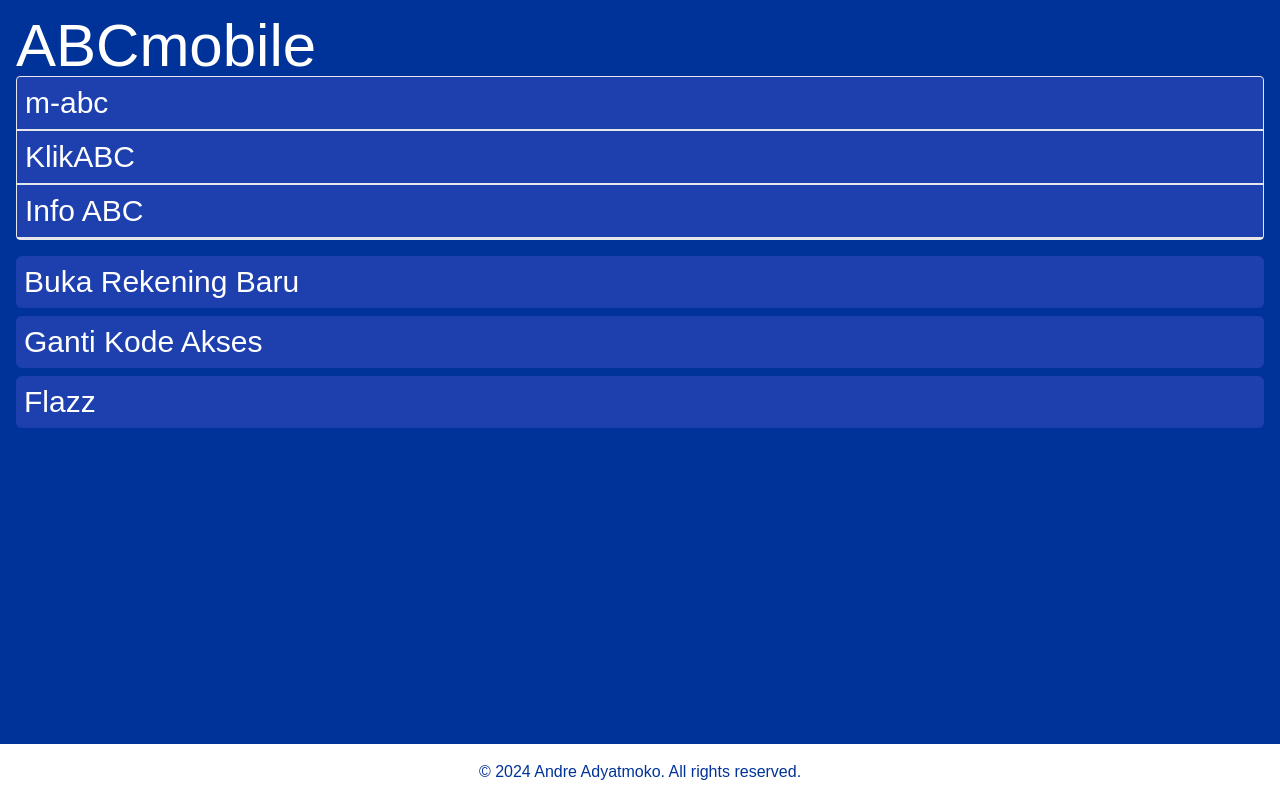
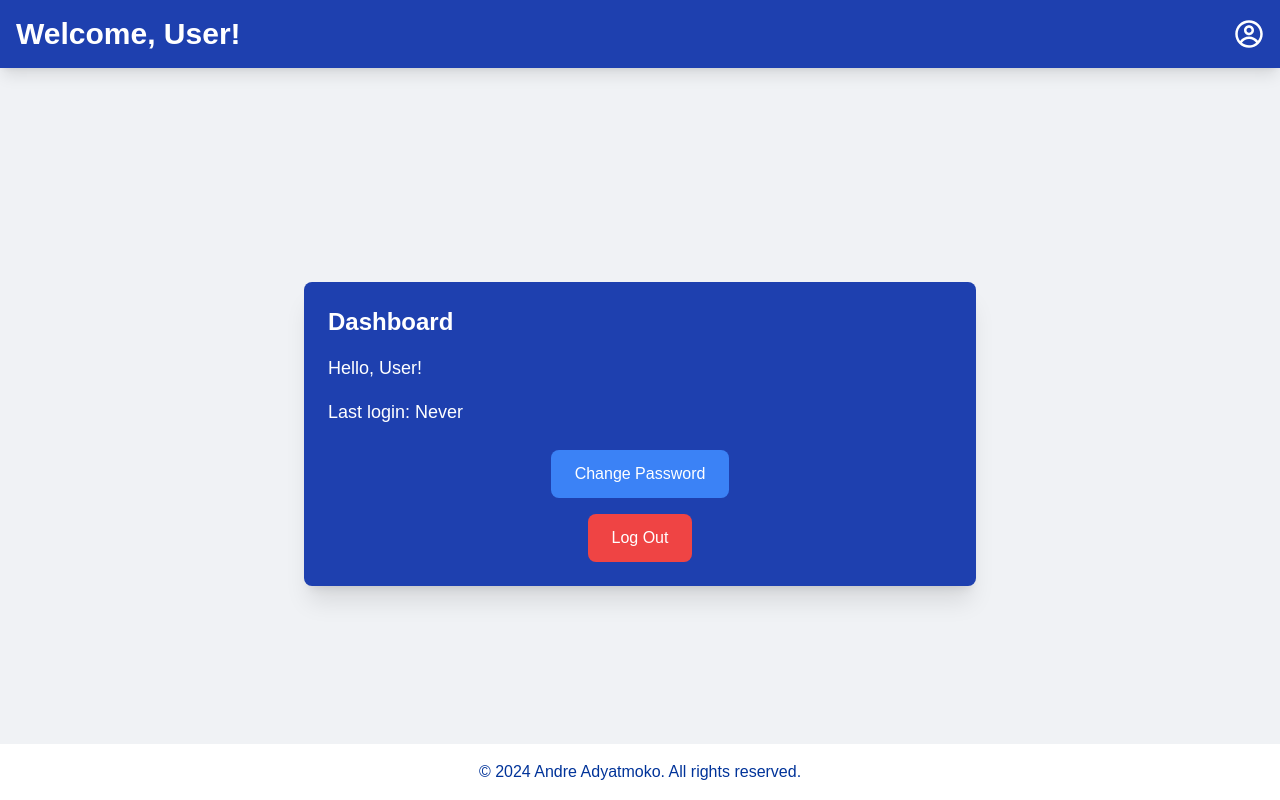
Before and after one commit to AndreAdyatmoko/crud-test, a React (Create React App) app in the folder front-end/: page /home in a window 1280 px wide. Built offline with nearby package versions, Linux system fonts and the light colour scheme.

Commit message:
Edit and delete not important part

```diff
--- a/front-end/src/App.js
+++ b/front-end/src/App.js
@@ -1,8 +1,6 @@
 import React from 'react'
 import { Routes, Route } from 'react-router-dom'
 import Home from './pages/LandingPage/home'
-import Login from './view/login'
-import Profile from './feature/profile/profile'
 import LoginPage from './pages/LoginPage/loginPage'
 
 const App = () => {
@@ -11,8 +9,6 @@
       <Routes>
         <Route path='/' element={<LoginPage/>} />
         <Route path='/home' element={<Home />} />
-        <Route path='/login' element={<Login />} />
-        <Route path='/login/profile' element={<Profile />} />
       </Routes>
     </div>
   )
--- a/front-end/src/feature/profile/profile.jsx
+++ /dev/null
@@ -1,40 +0,0 @@
-import React from "react";
-import { FaUser, FaPhone, FaEnvelope, FaLock } from "react-icons/fa";
-import profileImage from "../../assets/images/profile.jpg";
-
-const Profile = () => {
-  const mainMenu = ["Username", "Phone Number", "Email", "Password"];
-  const icons = [<FaUser />, <FaPhone />, <FaEnvelope />, <FaLock />];
-
-  return (
-    <div className="bg-primery h-screen text-white p-2">
-      <div className="w-full border-b-2 flex justify-between ">
-        <div className="font-freeman sm:text-lg md:text-xl lg:text-2xl xl:text-3xl mt-4 flex gap-2 ">
-          <FaUser/>My Profile
-        </div>
-        <div className="w-12 h-12 sm:w-16 sm:h-16 md:w-20 md:h-20 lg:w-24 lg:h-24 xl:w-28 xl:h-28 bg-gray-300 rounded-full flex items-center justify-center overflow-hidden">
-        <img
-            src={profileImage}
-            alt="Profile"
-            className="w-full h-full object-cover"
-          />
-        </div>
-      </div>
-      <div className="font-freeman p-2 w-fit">
-        {mainMenu.map((menu, index) => (
-          <div
-            key={index}
-            className="flex items-center justify-between sm:text-sm md:text-base lg:text-lg xl:text-xl sm:w-32 md:w-48 lg:w-48 xl:w-64 cursor-pointer"
-          >
-            <div className="flex items-center">
-              <span className="mr-2">{icons[index]}</span>
-              {menu}
-            </div>
-          </div>
-        ))}
-      </div>
-    </div>
-  );
-};
-
-export default Profile;
--- a/front-end/src/pages/LandingPage/home.jsx
+++ b/front-end/src/pages/LandingPage/home.jsx
@@ -1,58 +1,46 @@
-import React, { useState } from "react";
+import React from "react";
+import { CgProfile } from "react-icons/cg";
+
 import Footer from "../footer/footer";
-import Modal from "../../components/modals/homeOneModal";
 
 const Home = () => {
-  const textSize = "text-base sm:text-lg md:text-xl lg:text-2xl xl:text-3xl";
-  const menuItems = ["m-abc", "KlikABC", "Info ABC"];
-
-  const additionalItems = ["Buka Rekening Baru", "Ganti Kode Akses", "Flazz"];
-
-  const [isModalOpen, setIsModalOpen] = useState(false);
-
-  const openModal = () => {
-    setIsModalOpen(true);
-  };
-
-  const closeModal = () => {
-    setIsModalOpen(false);
-  };
+  // Ambil nama pengguna dan waktu login terakhir dari localStorage
+  const username = localStorage.getItem("username") || "User";
+  const lastLogin = localStorage.getItem("loginTime") || "Never";
 
   return (
-    <div className="bg-primery p-4 flex-col sm:flex-row h-screen">
-      <div className={`flex-1 text-white ${textSize}`}>
-        <h1 className="text-2xl sm:text-3xl md:text-4xl lg:text-5xl xl:text-6xl ">
-          <span className="font-jaro">ABC</span>mobile
-        </h1>
-      </div>
-      <div className="bg-secondary border rounded text-white  sm:text-lg md:text-xl lg:text-2xl xl:text-3xl">
-        {menuItems.map((item, index) => (
-          <div
-            key={index}
-            className="border-b-2 p-2 hover:bg-white hover:text-primery cursor-pointer font-freeman"
-            onClick={() => {
-                if (item === "m-abc") {
-                  openModal();
-                }
-            }}
-          >
-            {item}
+    <div className="bg-fourth text-white flex flex-col h-screen">
+      <header className="bg-secondary p-4 shadow-lg">
+        <div className="container mx-auto flex justify-between items-center">
+          <h1 className="text-3xl font-bold">Welcome, {username}!</h1>
+          <CgProfile className="text-3xl" />
+
+        </div>
+      </header>
+
+      <main className="flex-1 flex flex-col justify-center items-center p-4">
+        <div className="bg-secondary p-6 rounded-lg shadow-xl max-w-2xl w-full">
+          <h2 className="text-2xl mb-4 font-semibold">Dashboard</h2>
+          <p className="text-lg mb-4">Hello, {username}!</p>
+          <p className="text-lg mb-6">Last login: {lastLogin}</p>
+          <div className="flex flex-col items-center">
+            <button
+              onClick={() => window.location.href = "/change-password"}
+              className="bg-blue-500 text-white px-6 py-3 rounded-lg hover:bg-blue-600 transition-colors duration-300 mb-4"
+            >
+              Change Password
+            </button>
+            <button
+              onClick={() => window.location.href = "/logout"}
+              className="bg-red-500 text-white px-6 py-3 rounded-lg hover:bg-red-600 transition-colors duration-300"
+            >
+              Log Out
+            </button>
           </div>
-        ))}
-      </div>
-      <div className="bg-primery  text-white  sm:text-lg md:text-xl lg:text-2xl xl:text-3xl mt-4">
-        {additionalItems.map((item, index) => (
-          <div
-            key={index}
-            className="rounded-md p-2 hover:bg-white hover:text-primery cursor-pointer font-freeman bg-secondary"
-            style={{ marginBottom: "8px" }}
-          >
-            {item}
-          </div>
-        ))}
-      </div>
+        </div>
+      </main>
+
       <Footer />
-      {isModalOpen && <Modal closeModal={closeModal} />}
     </div>
   );
 };
--- a/front-end/src/pages/LoginPage/loginPage.jsx
+++ b/front-end/src/pages/LoginPage/loginPage.jsx
@@ -1,5 +1,6 @@
 import React, { useState } from "react";
 import RegisterModal from "../../components/modals/registerModal";
+import Footer from "../footer/footer";
 
 const LoginPage = () => {
 
@@ -79,6 +80,7 @@
         </div>
       </div>
       {isModalOpen && <RegisterModal closeModal={closeModal} />}
+      <Footer />
     </div>
   );
 };
--- a/front-end/src/view/login.jsx
+++ /dev/null
@@ -1,58 +0,0 @@
-import React from "react";
-import { Link } from "react-router-dom";
-
-const Login = () => {
-  const mainMenu = [
-    "m-info",
-    "m-transfer",
-    "m-Payment",
-    "m-Comm",
-    "Cardless",
-    "m-Admin",
-    "Flazz",
-    "Tap",
-  ];
-
-  return (
-    <div className="bg-third p-4 flex flex-col h-screen relative">
-      <div className="bg-white p-2 absolute top-0 right-0 w-full  z-10">
-        <div className="justify-between flex">
-          <h1 className="text-2xl sm:text-3xl md:text-4xl lg:text-5xl xl:text-6xl text-primery">
-            <span className="font-jaro">ABC</span>mobile
-          </h1>
-          <h1 className="text-2xl sm:text-3xl md:text-4xl lg:text-5xl xl:text-6xl text-primery">
-            <span className="font-jaro">LogOut</span>
-          </h1>
-        </div>
-      </div>
-      <div className=" flex flex-wrap justify-center items-center my-16 gap-4 ">
-        {mainMenu.map((menu, index) => (
-          <div>
-            <div
-              key={index}
-              className="flex justify-center items-center m-2 p-4 h-24 rounded-2xl bg-primery hover:bg-blue-500 text-white hover:text-blue-950 font-freeman sm:text-sm md:text-base lg:text-lg xl:text-xl sm:w-32 md:w-48 lg:w-48 xl:w-64 cursor-pointer"
-            >
-              <div>{"Adalah"}</div>
-            </div>
-            <div
-              key={index}
-              className="font-sans sm:text-sm md:text-base lg:text-lg xl:text-xl sm:w-32 md:w-48 lg:w-64 xl:w-72 flex justify-center items-center text-white"
-            >
-              {menu}
-            </div>
-          </div>
-        ))}
-      </div>
-      <div className="bg-white text-primery text-center p-4 absolute bottom-0 left-0 w-full font-freeman z-10 flex justify-around">
-        <div>Home</div>
-        <div>Transaksi</div>
-        <div>Notifikasi</div>
-        <Link to="/login/profile">
-          <div>Profile</div>
-        </Link>
-      </div>
-    </div>
-  );
-};
-
-export default Login;
```
Also changed, not shown: front-end/src/assets/images/profile.jpg (deleted).
